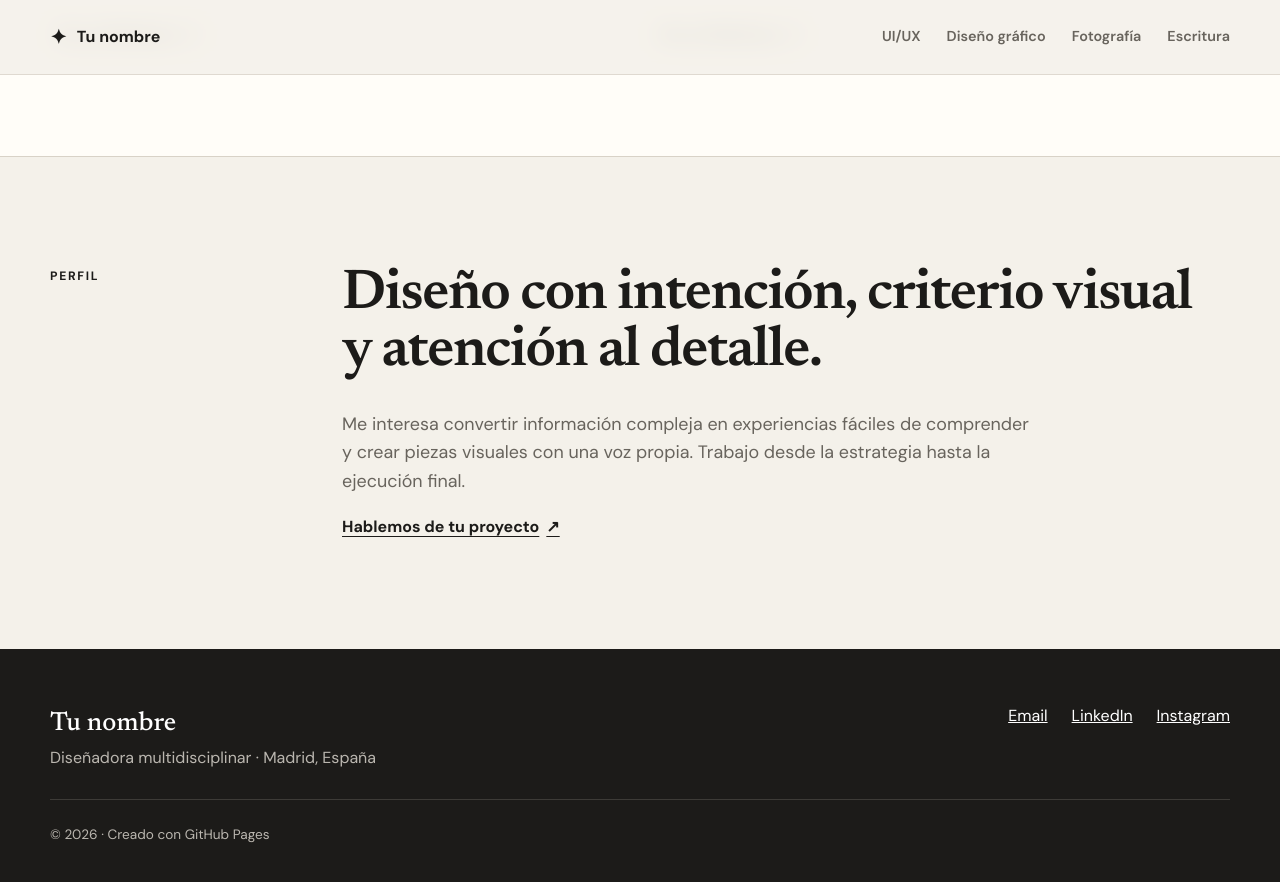
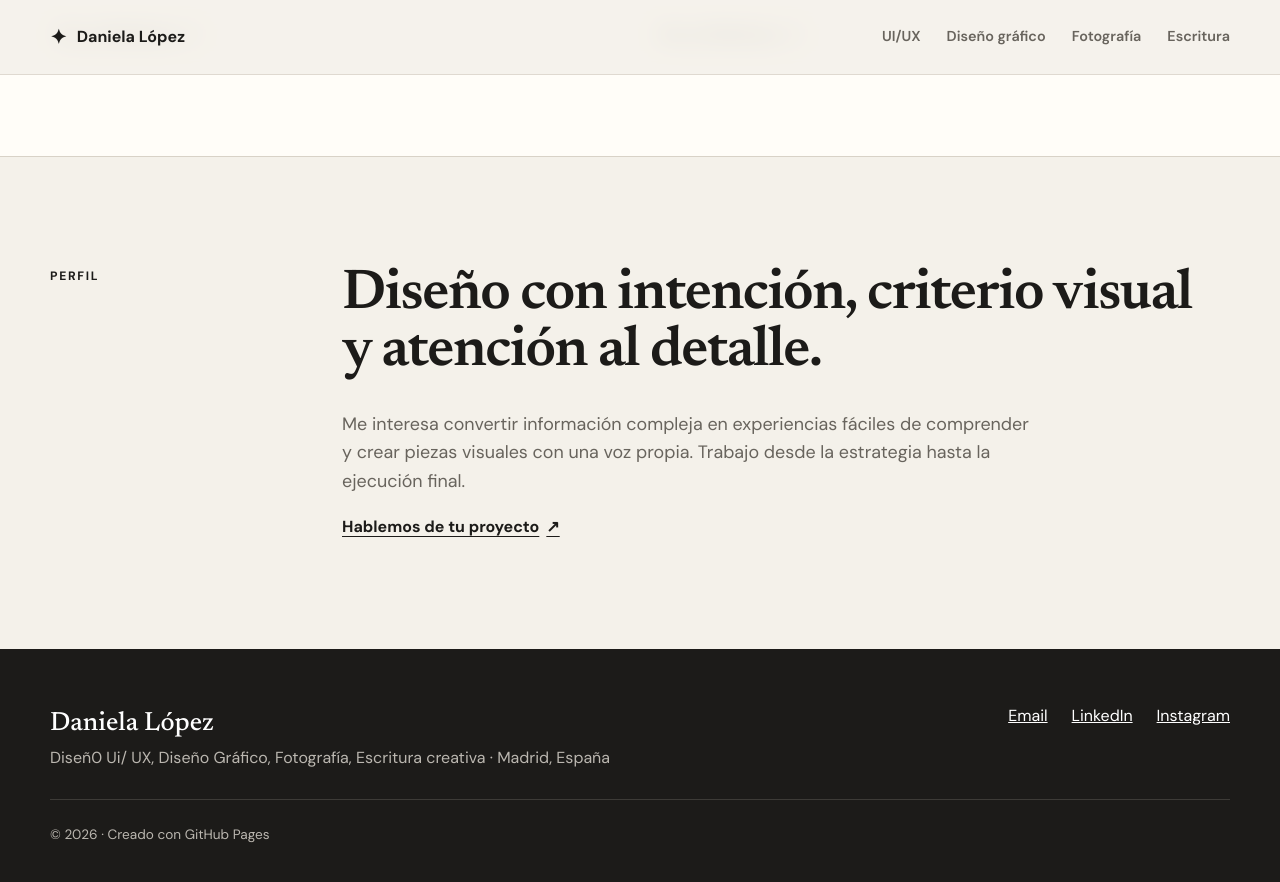
Before and after one commit to danielalopezmino/projects, a Jekyll site: the page built from index.html, in a window 1280 px wide and 900 px high, scrolled down 3813 px. Shown: the top 882 px of the window. Built offline with Jekyll 4.4.1, drawn with Linux system fonts in a browser that asks for light colours.

Commit message:
Update _config.yml

```diff
--- a/_config.yml
+++ b/_config.yml
@@ -1,7 +1,7 @@
 title: "Tu nombre — Portafolio"
 description: "Portafolio multidisciplinar de UI/UX, diseño gráfico, fotografía y escritura creativa."
 url: "https://danielalopezmino.github.io"
-baseurl: "/proyects"
+baseurl: "/projects"
 lang: "es"
 timezone: "Europe/Madrid"
 permalink: /proyectos/:title/
@@ -9,14 +9,14 @@ markdown: kramdown
 
 # Cambia estos datos antes de publicar.
 author:
-  name: "Tu nombre"
-  role: "Diseñadora multidisciplinar"
-  email: "hola@tudominio.com"
+  name: "Daniela López"
+  role: "Diseñ0 Ui/ UX, Diseño Gráfico, Fotografía, Escritura creativa"
+  email: "daniela.lopez.mino@gmail.com.com"
   location: "Madrid, España"
 
 social:
-  linkedin: "https://www.linkedin.com/"
-  instagram: "https://www.instagram.com/"
+  linkedin: "https://www.linkedin.com/in/dany-lopez-mino/"
+  behance: "https://www.behance.net/madlo_mi"
 
 exclude:
   - README.md
```
